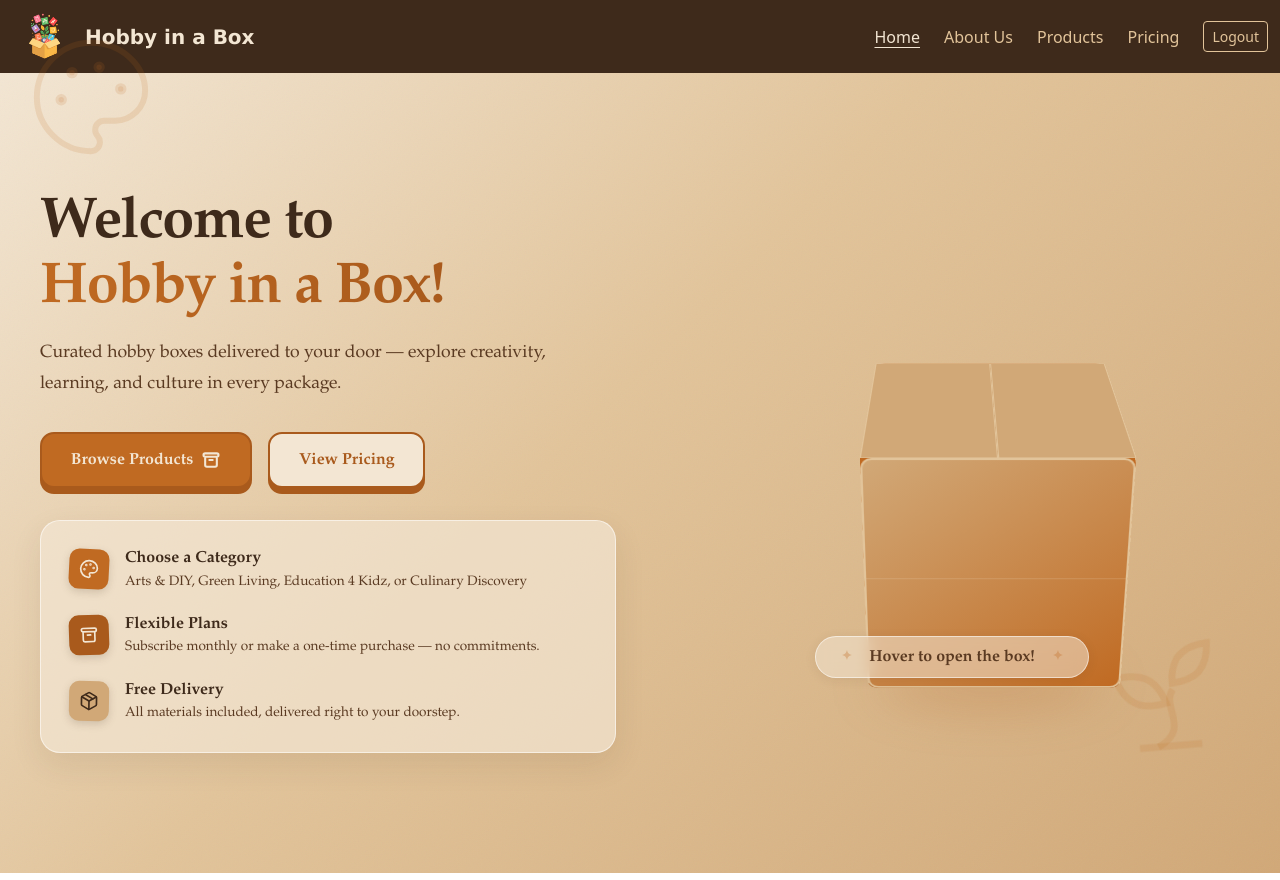
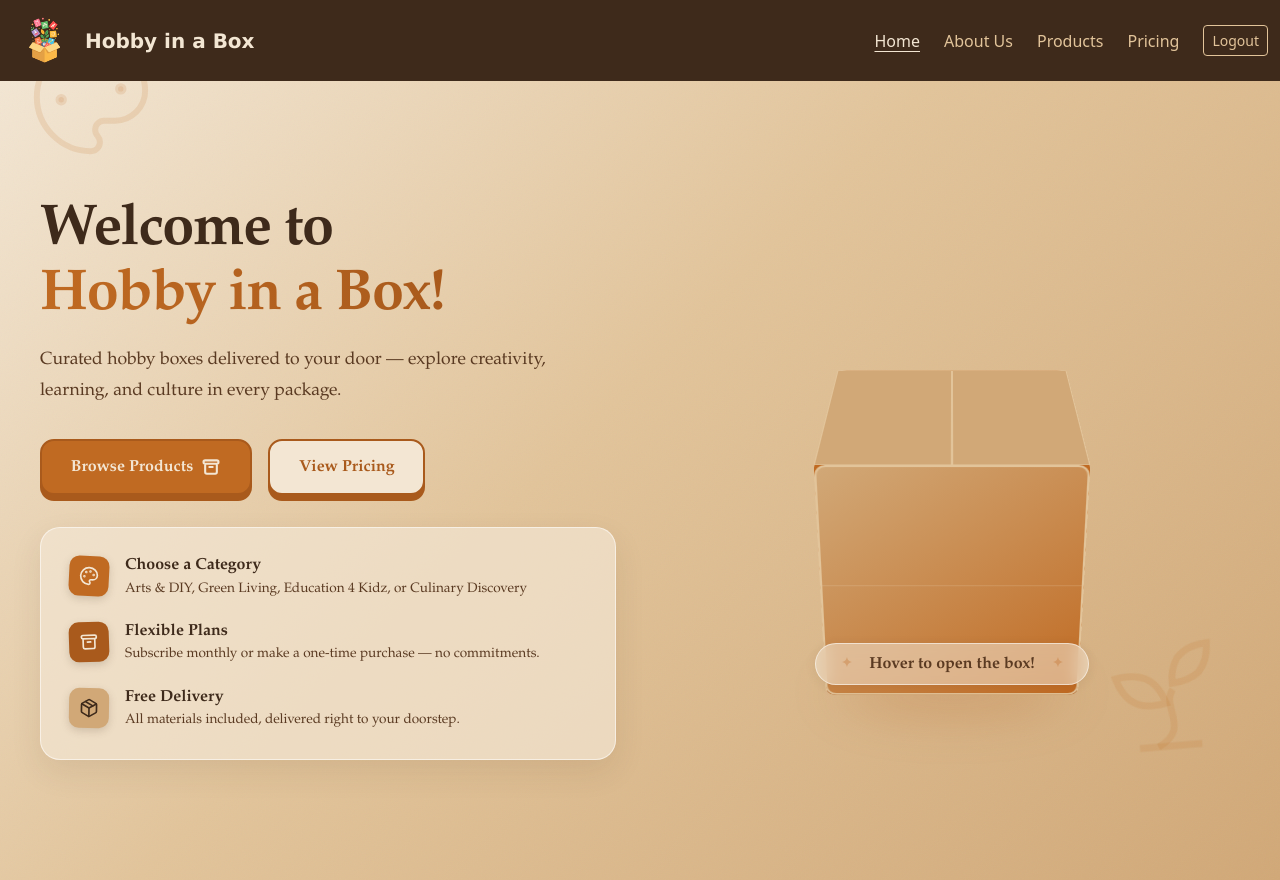
Before and after one commit to phoenix-go-cawcaw/Group13-Module3-Project, a Vue app: page / in a window 1280 px wide. Built offline with nearby package versions, Linux system fonts and the light colour scheme; sample sign-in values are in the browser's storage.

Commit message:
fixed navbar relative styling

```diff
--- a/src/layouts/AuthenticatedLayout.vue
+++ b/src/layouts/AuthenticatedLayout.vue
@@ -12,6 +12,7 @@ function handleLogout() {
 </script>
 
 <template>
+  <div class="auth-layout">
     <nav class="navbar navbar-expand-lg bg-body-tertiary">
       <div class="container-fluid">
 
@@ -54,13 +55,15 @@ function handleLogout() {
     </nav>
 
     <RouterView />
+  </div>
 </template>
 
 <style scoped>
-.navbar{
-  margin-bottom: 0;
-  padding-top: 0.25rem;
-  padding-bottom: 0.25rem;
+.navbar {
+  position: fixed;
+  top: 0;
+  width: 100%;
+  z-index: 1000;
 }
 
 .navbar.bg-body-tertiary {
@@ -101,5 +104,7 @@ function handleLogout() {
   color: #fff;
 }
 
-
+.auth-layout {
+  padding-top: 80px;
+}
 </style>
--- a/src/views/Home.vue
+++ b/src/views/Home.vue
@@ -75,13 +75,13 @@ const BOX = 240
 const HALF = BOX / 2
 
 const tiles = [
-  { key: 'glass', bg: '#E8A87C', border: '#C06A22', tx: '-80px', ty: '-260px', rot: '-15deg', delay: 0.05, size: 32 },
-  { key: 'utensils', bg: '#81C784', border: '#388E3C', tx: '20px', ty: '-220px', rot: '10deg', delay: 0.10, size: 28 },
-  { key: 'footstep', bg: '#D4856A', border: '#A95A1C', tx: '100px', ty: '-240px', rot: '25deg', delay: 0.15, size: 32 },
-  { key: 'flask', bg: '#A67C52', border: '#7B5E3C', tx: '-120px', ty: '-120px', rot: '-30deg', delay: 0.12, size: 28 },
-  { key: 'sun', bg: '#E2C49A', border: '#C06A22', tx: '130px', ty: '-100px', rot: '15deg', delay: 0.18, size: 32 },
-  { key: 'brush', bg: '#B08060', border: '#8B5E3C', tx: '80px', ty: '-50px', rot: '45deg', delay: 0.20, size: 28 },
-  { key: 'waves', bg: '#D1A877', border: '#A07040', tx: '-80px', ty: '-50px', rot: '-20deg', delay: 0.22, size: 28 },
+  { key: 'glass', bg: '#FF9B5E', border: '#C95A00', tx: '-80px', ty: '-260px', rot: '-15deg', delay: 0.05, size: 32 },
+  { key: 'utensils', bg: '#58D46A', border: '#1F8A2E', tx: '20px', ty: '-220px', rot: '10deg', delay: 0.10, size: 28 },
+  { key: 'footstep', bg: '#F06E4A', border: '#B5401B', tx: '100px', ty: '-240px', rot: '25deg', delay: 0.15, size: 32 },
+  { key: 'flask', bg: '#C68336', border: '#8A4F14', tx: '-120px', ty: '-120px', rot: '-30deg', delay: 0.12, size: 28 },
+  { key: 'sun', bg: '#FFD166', border: '#CC8A00', tx: '130px', ty: '-100px', rot: '15deg', delay: 0.18, size: 32 },
+  { key: 'brush', bg: '#D08A4A', border: '#9A5317', tx: '80px', ty: '-50px', rot: '45deg', delay: 0.20, size: 28 },
+  { key: 'waves', bg: '#F2B94B', border: '#B97800', tx: '-80px', ty: '-50px', rot: '-20deg', delay: 0.22, size: 28 },
 ]
 
 const particles = [
@@ -214,7 +214,7 @@ const particles = [
       <div class="box-scene" @mousemove="onMouseMove" @mouseenter="onMouseEnter" @mouseleave="onMouseLeave">
         <!-- BOX DISPLAY -->
 
-        <div class="box-3d" :style="{ transform: `translateX(40px) translateY(130px) rotateX(${springX - 25}deg) rotateY(${springY}deg)` }">
+        <div class="box-3d" :style="{ transform: `translateY(130px) rotateX(${springX - 25}deg) rotateY(${springY}deg)` }">
 
           <div class="box-ground-shadow" />
 
@@ -290,7 +290,6 @@ const particles = [
               </svg>
             </div>
 
-            <!-- Central hero plant -->
             <div class="plant-wrap" :class="{ 'plant-out': isOpen }">
               <div class="plant-stem" />
               <div class="plant-leaf plant-leaf-left" />
@@ -298,7 +297,6 @@ const particles = [
               <div class="plant-flower" />
             </div>
 
-            <!-- Particles -->
             <div v-for="(p, i) in particles" :key="i" class="particle" :class="{ 'particle-out': isOpen }" :style="{
               '--px': p.x + 'px',
               '--py': p.y + 'px',
@@ -624,6 +622,9 @@ const particles = [
 }
 
 .box-scene {
+  width: 100%;
+  max-width: 380px;
+  margin-inline: auto;
   display: flex;
   flex-direction: column;
   align-items: center;
@@ -632,6 +633,7 @@ const particles = [
   perspective: 1200px;
   user-select: none;
   cursor: pointer;
+  transform: none;
 }
 
 .box-3d {
@@ -926,4 +928,6 @@ const particles = [
     transform: translateY(0);
   }
 }
+
+
 </style>
```
Also changed, not shown: 1 other file (tests, documents, lock files or other folders). Lines whose indentation alone changed are shown as unchanged.
